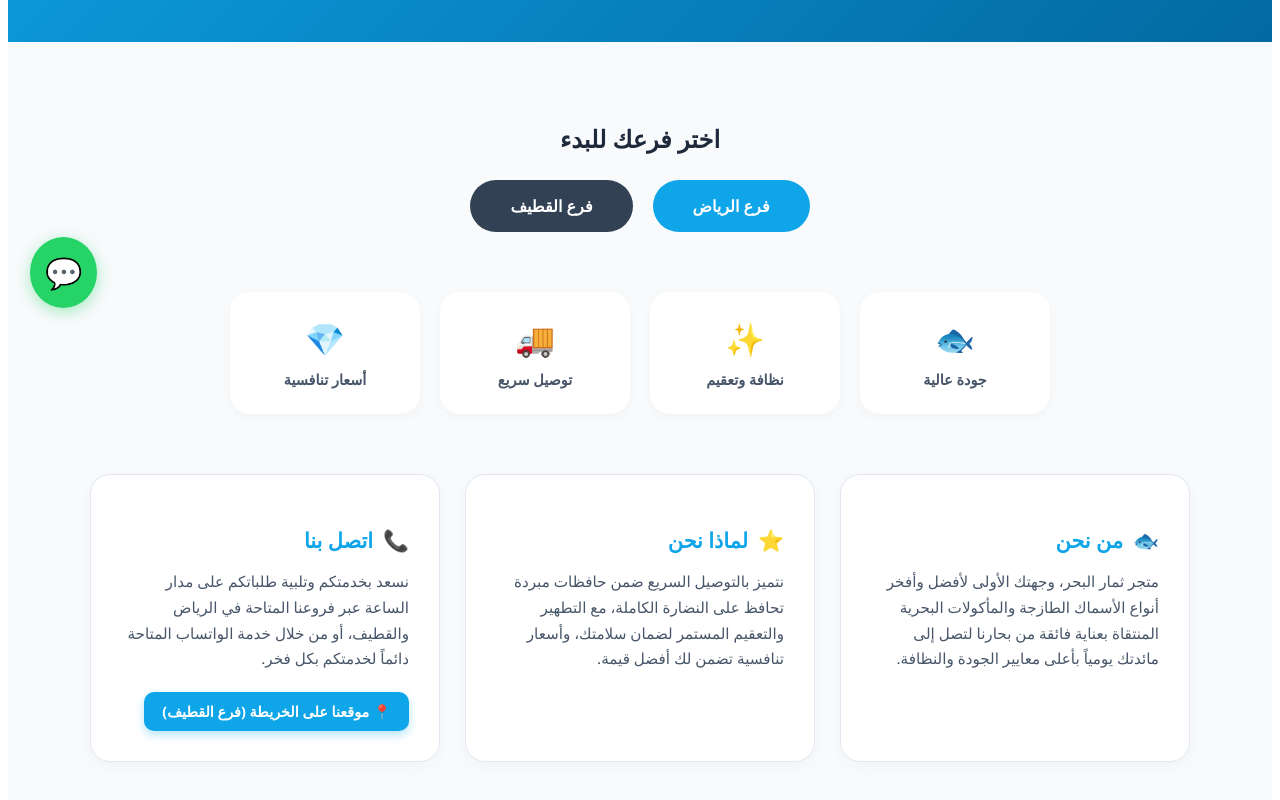
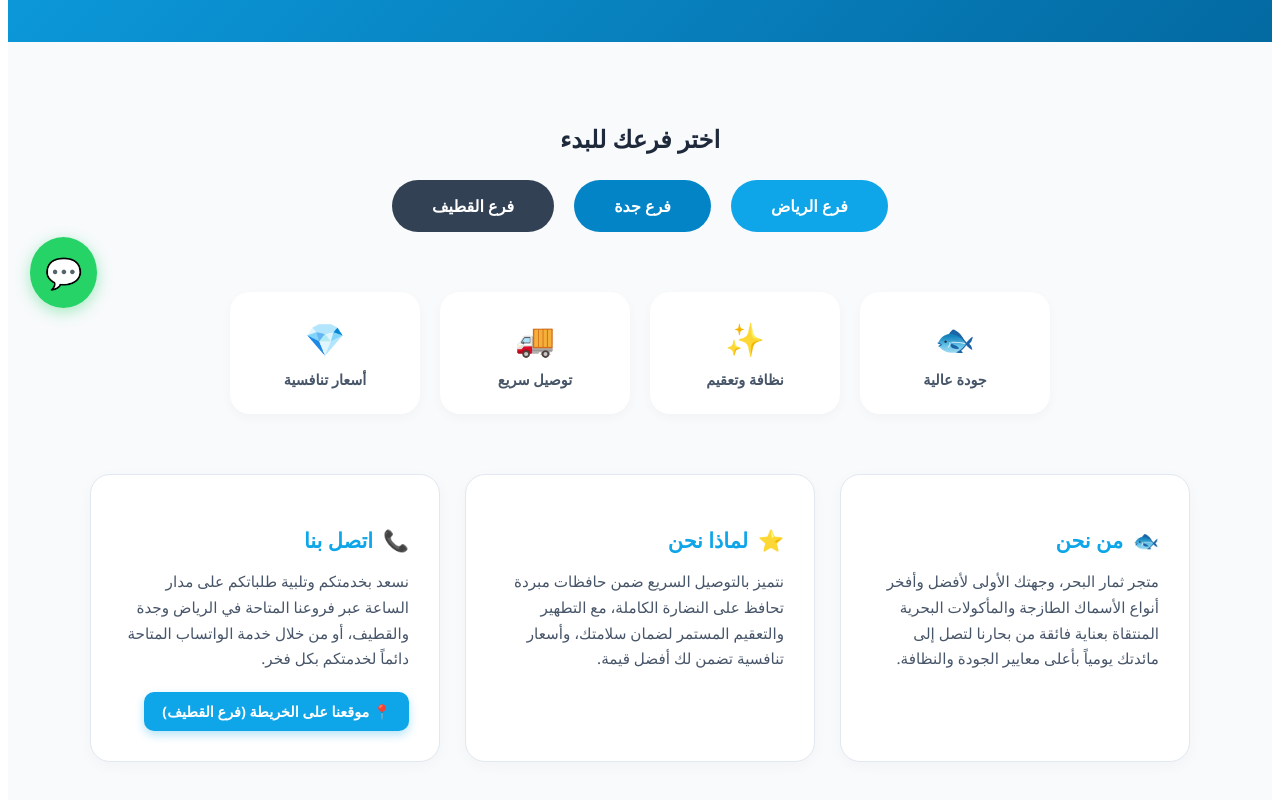
Before and after one commit to MOO651/themar-albahr, a React (Vite) app in the folder my-fish-shop/: page / in a window 1280 px wide. Shown: the part 462-1262 px from the top of the page. Built offline with nearby package versions, Linux system fonts and the light colour scheme.

Commit message:
Add Jeddah branch, Google Maps location, and SEO updates

```diff
--- a/my-fish-shop/src/pages/Home.tsx
+++ b/my-fish-shop/src/pages/Home.tsx
@@ -23,11 +23,12 @@ const Home = () => {
         <p style={{ fontSize: '1.2rem', marginTop: '10px', opacity: 0.9 }}>طعم التميز.. نأتيكم بأجود الأسماك الطازجة</p>
       </div>
 
-      {/* الفروع */}
+      {/* الفروع (تم إضافة فرع جدة هنا) */}
       <div style={{ padding: '20px', marginBottom: '40px' }}>
         <h2 style={{ color: '#1e293b', marginBottom: '25px' }}>اختر فرعك للبدء</h2>
         <div style={{ display: 'flex', justifyContent: 'center', gap: '20px', flexWrap: 'wrap' }}>
           <Link to="/riyadh" style={{ padding: '15px 40px', backgroundColor: '#0ea5e9', color: 'white', borderRadius: '50px', textDecoration: 'none', fontWeight: 'bold', transition: '0.3s' }}>فرع الرياض</Link>
+          <Link to="/jeddah" style={{ padding: '15px 40px', backgroundColor: '#0284c7', color: 'white', borderRadius: '50px', textDecoration: 'none', fontWeight: 'bold', transition: '0.3s' }}>فرع جدة</Link>
           <Link to="/qatif" style={{ padding: '15px 40px', backgroundColor: '#334155', color: 'white', borderRadius: '50px', textDecoration: 'none', fontWeight: 'bold', transition: '0.3s' }}>فرع القطيف</Link>
         </div>
       </div>
@@ -71,14 +72,14 @@ const Home = () => {
             </p>
           </div>
 
-          {/* كارت اتصل بنا (مضاف إليه زر الخريطة) */}
+          {/* كارت اتصل بنا مع زر الخريطة */}
           <div style={{ background: '#fff', padding: '30px', borderRadius: '20px', boxShadow: '0 4px 15px rgba(0,0,0,0.03)', border: '1px solid #e2e8f0', display: 'flex', flexDirection: 'column', justifyContent: 'space-between' }}>
             <div>
               <h3 style={{ color: '#0ea5e9', marginBottom: '15px', fontSize: '1.3rem', display: 'flex', alignItems: 'center', gap: '10px' }}>
                 <span>📞</span> اتصل بنا
               </h3>
               <p style={{ color: '#475569', fontSize: '0.95rem', lineHeight: '1.7', margin: 0 }}>
-                نسعد بخدمتكم وتلبية طلباتكم على مدار الساعة عبر فروعنا المتاحة في الرياض والقطيف، أو من خلال خدمة الواتساب المتاحة دائماً لخدمتكم بكل فخر.
+                نسعد بخدمتكم وتلبية طلباتكم على مدار الساعة عبر فروعنا المتاحة في الرياض وجدة والقطيف، أو من خلال خدمة الواتساب المتاحة دائماً لخدمتكم بكل فخر.
               </p>
             </div>
 
```
